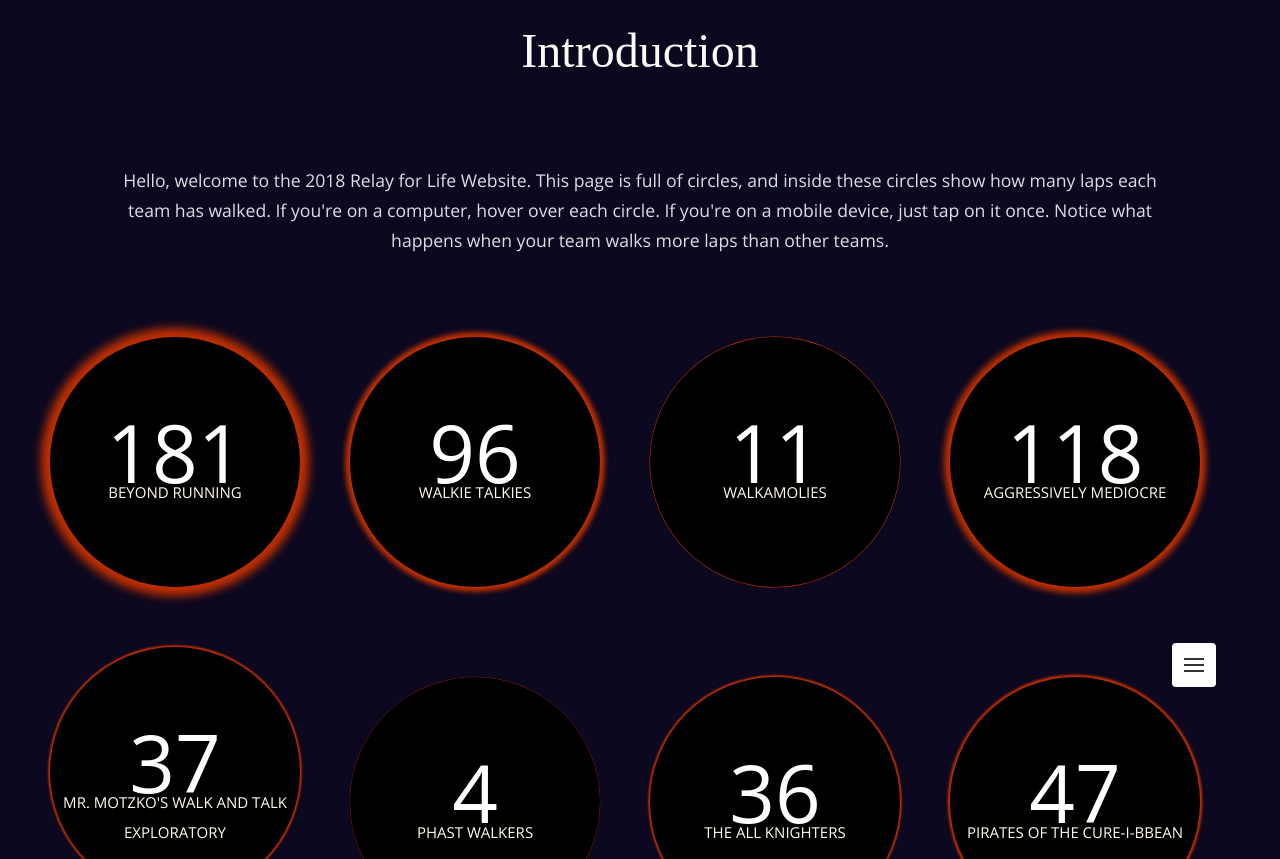
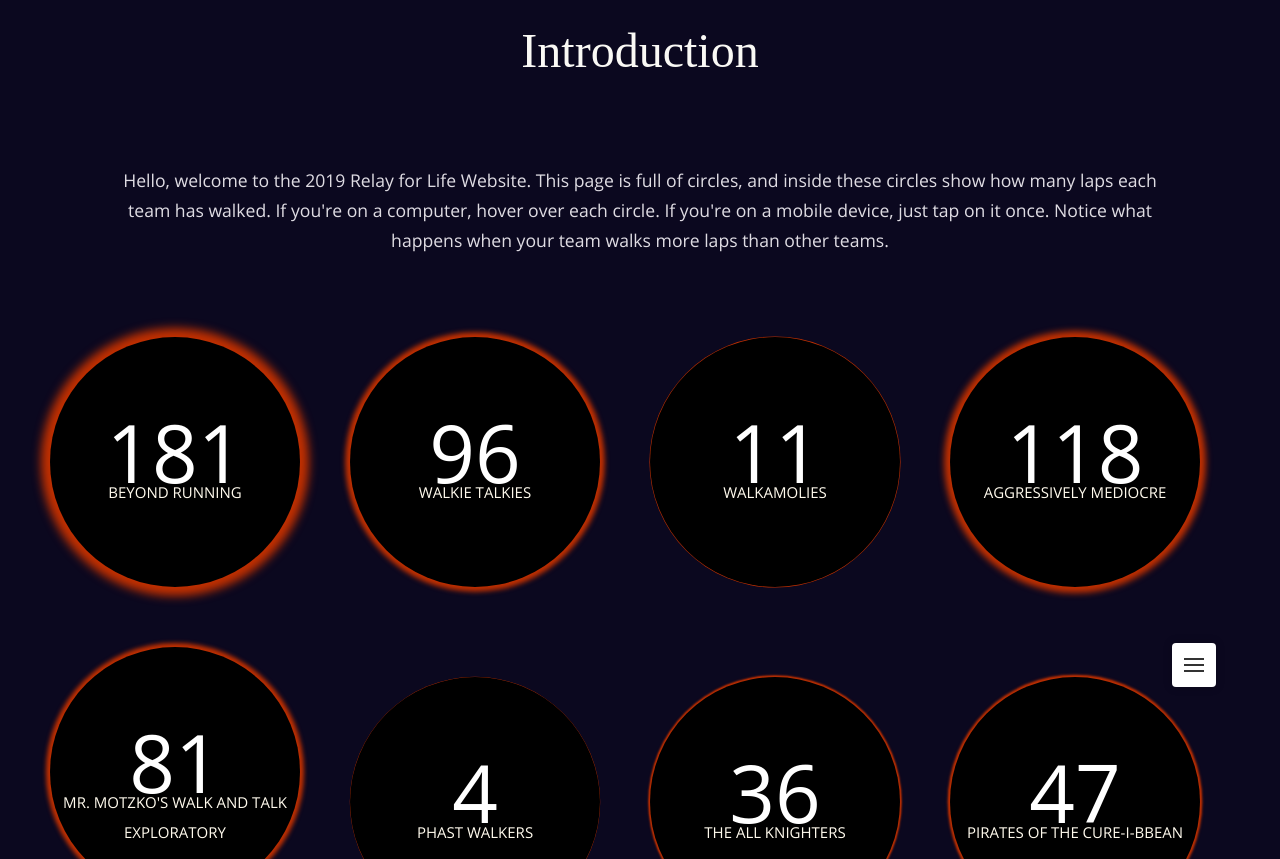
Before and after one commit to codeandproduce/relay, a website: page relay.html in a window 1280 px wide. Shown: the part 93-952 px from the top of the page. Drawn offline with Linux system fonts and the light colour scheme.

Commit message:
lap update

```diff
--- a/js/main.js
+++ b/js/main.js
@@ -22,7 +22,7 @@ $(document).ready(function($){
 			id: "aggressivelyMediocre"
 		},
 		motzko: {
-			laps: 37,
+			laps: 81,
 			name: "Mr. Motzko's Walk and Talk Exploratory",
 			id: "motzko"
 		},
@@ -87,12 +87,12 @@ $(document).ready(function($){
 			id: "farmers"
 		},
 		legsMiser: {
-			laps: 22,
+			laps: 24,
 			name: "Legs Miserables",
 			id: "legsMiser"
 		},
 		cureious: {
-			laps: 62,
+			laps: 88,
 			name: "Fast and Cure-ious",
 			id: "cureious"
 		},
@@ -102,12 +102,12 @@ $(document).ready(function($){
 			id: "sos"
 		},
 		bigWok: {
-			laps: 27,
+			laps: 40,
 			name: "Big Wok",
 			id: "bigWok"
 		},
 		walkman: {
-			laps: 42,
+			laps: 52,
 			name: "Walkman",
 			id: "walkman"
 		},
@@ -137,18 +137,18 @@ $(document).ready(function($){
 			id: "cancerbgon"
 		},
 		barn: {
-			laps: 185,
+			laps: 190,
 			name: "Barn",
 			id: "barn"
 		},
 
 		middleschool: {
-			laps: 128,
+			laps: 157,
 			name: "Middle School",
 			id: "middleschool"
 		},
 		elementaryschool: {
-			laps: 2815,
+			laps: 2817,
 			name: "Elementary School",
 			id: "elementaryschool"
 		},
--- a/relay.html
+++ b/relay.html
@@ -16,7 +16,7 @@
     <!-- Resource style -->
     <script src="js/modernizr.js"></script>
     <!-- Modernizr -->
-    <title>SASPX || Relay for Life 2015</title>
+    <title>SASPX || Relay for Life 2019</title>
     <script src="js/jquery-2.2.3.min.js"></script>
     <script src="js/main.js"></script>
     <style type="text/css">
@@ -54,7 +54,7 @@
         <div id="head">
             <h1 style="color:#FAF9F5;">
             Introduction</h1>
-            <p> Hello, welcome to the 2018 Relay for Life Website. This page is full of circles, and inside these circles show how many laps each team has walked. If you're on a computer, hover over each circle. If you're on a mobile device, just tap on it once. Notice what happens when your team walks more laps than other teams.
+            <p> Hello, welcome to the 2019 Relay for Life Website. This page is full of circles, and inside these circles show how many laps each team has walked. If you're on a computer, hover over each circle. If you're on a mobile device, just tap on it once. Notice what happens when your team walks more laps than other teams.
             </p>
         </div>
         <div id="circle">
```
